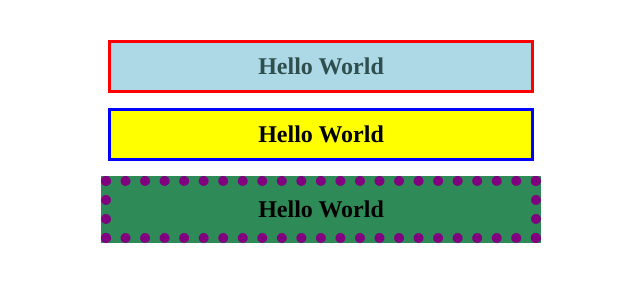
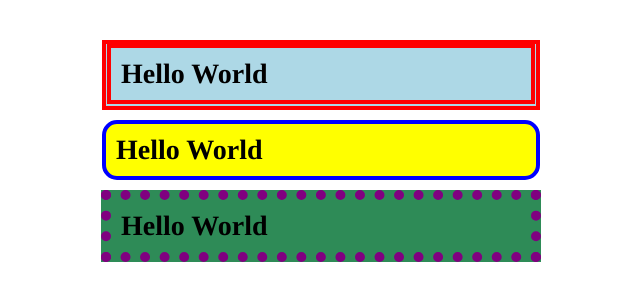
Before and after one commit to HoshiQ/Cssbackgroundborder, a plain HTML site: page index.html in a window 1280 px wide. Shown: the whole page, without its empty margins (319-959 px from the left). Drawn offline with Linux system fonts and the light colour scheme.

Commit message:
Update index.html

```diff
--- a/index.html
+++ b/index.html
@@ -3,49 +3,74 @@
 <head>
   <meta charset="UTF-8">
   <meta name="viewport" content="width=device-width, initial-scale=1.0">
-  <title>Hello World Styles</title>
+  <title>Cssbackgroundborder</title>
+
   <style>
     body
     {
       font-family: Times, sans-serif;
-      text-align: center;
       margin-top: 40px;
     }
 
-    .box {
+    .text
+    {
+      font-size: 28px;
+      font-weight: bold;
+      padding: 10px;
       width: 400px;
-      margin: 15px auto;
-      padding: 10px;
-      font-size: 24px;
-      font-weight: bold;
+      margin: 10px auto;
     }
 
-    /* First box */
-    .box1 {
+    .outer1
+    {
+      width: 410px;
+      height: 42px;
       background-color: lightblue;
-      border: 3px solid red;
-      color: darkslategray;
+      border: 4px solid red;
+      padding: 10px;
+      margin: 10px auto;
     }
 
-    /* Second box */
-    .box2 {
-      background-color: yellow;
-      border: 3px solid blue;
+    .box1
+    {
+      background-color: lightblue;
+      border: 4px solid red;
       color: black;
+      margin: -10px;
+      margin-left: -9px;
+      padding: 10px;
     }
 
-    /* Third box */
-    .box3 {
+    .box2
+    {
+      background-color: yellow;
+      border: 4px solid blue;
+      width: 410px;
+      color: black;
+      border-radius: 15px;
+    }
+
+    .box3
+    {
       background-color: seagreen;
       border: 10px dotted purple;
       color: black;
     }
-
   </style>
 </head>
+
 <body>
-  <div class="box box1">Hello World</div>
-  <div class="box box2">Hello World</div>
-  <div class="box box3">Hello World</div>
+
+  <!-- First box with outer red border -->
+  <div class="outer1">
+    <div class="text box1">Hello World</div>
+  </div>
+
+  <!-- Second rounded box -->
+  <div class="text box2">Hello World</div>
+
+  <!-- Third dotted box -->
+  <div class="text box3">Hello World</div>
+
 </body>
 </html>
```
